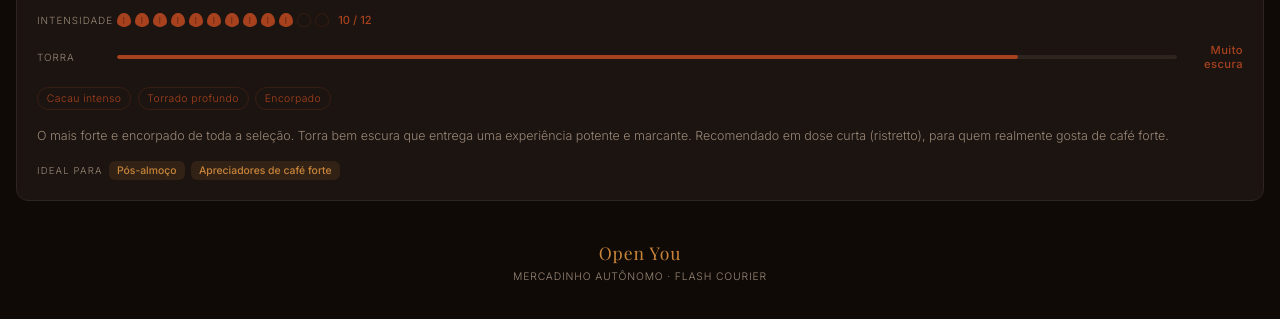
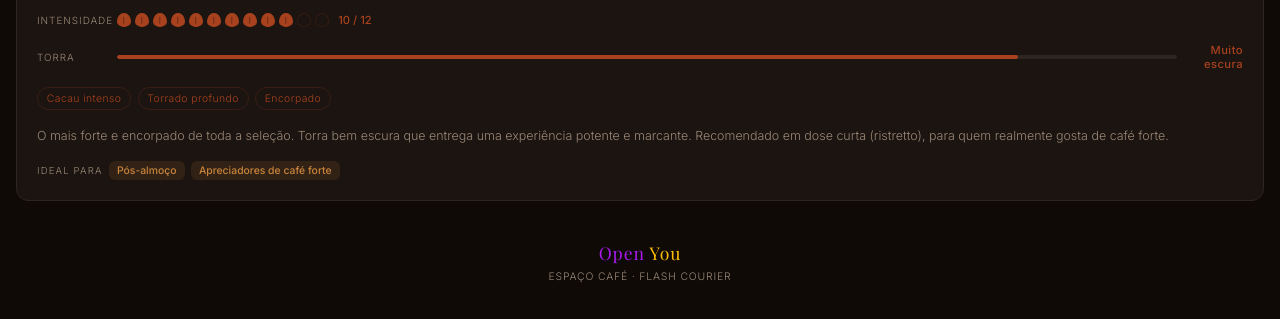
Before and after one commit to caiqueMSR/espacocafe-openyou, a plain HTML site: page index.html in a window 1280 px wide. Shown: the part 2850-3169 px from the top of the page. Drawn offline with nearby package versions, Linux system fonts and the light colour scheme; a web font is replaced by a local one.

Commit message:
Add files via upload

```diff
--- a/index.html
+++ b/index.html
@@ -701,8 +701,8 @@
 
   <!-- FOOTER -->
   <footer>
-    <p class="footer-logo">Open You</p>
-    <p class="footer-sub">Mercadinho autônomo · Flash Courier</p>
+    <p class="footer-logo"><span style="color:#A91BED;">Open</span> <span style="color:#FCBE05;">You</span></p>
+    <p class="footer-sub">Espaço Café · Flash Courier</p>
   </footer>
 
   <script>
```
